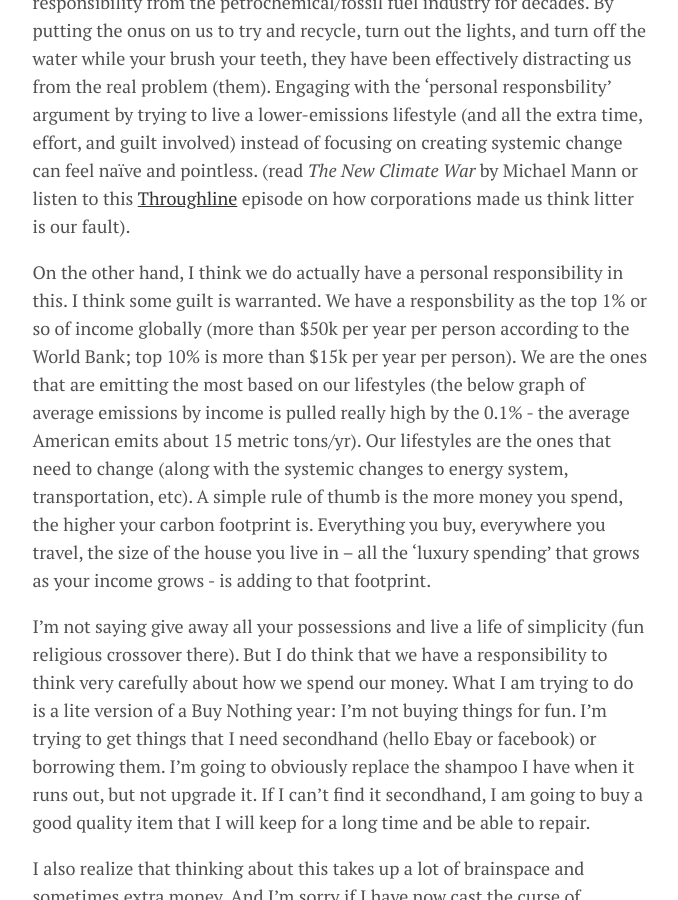
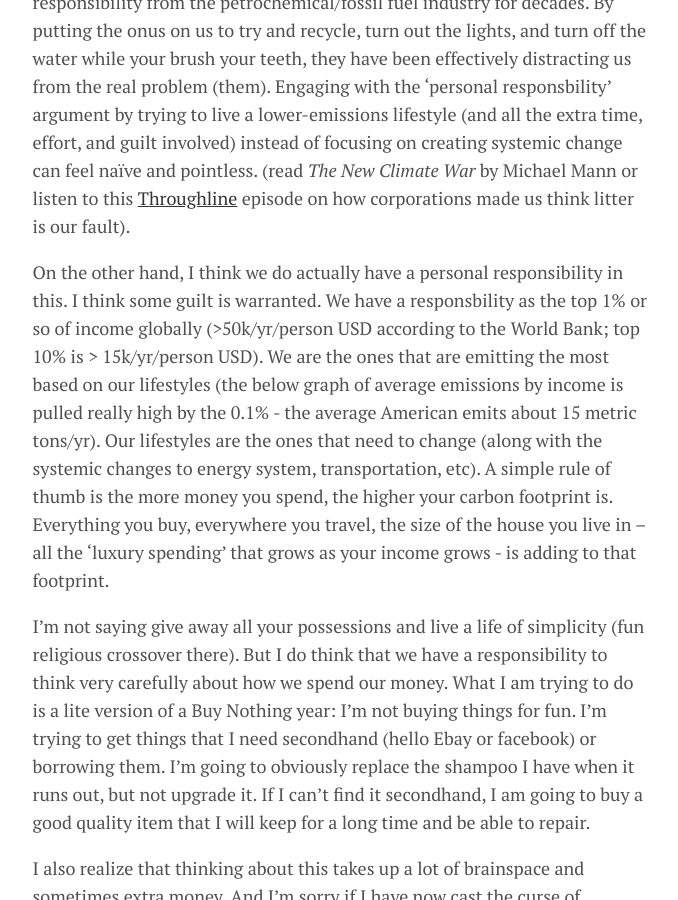
Before and after one commit to ml-henderson/ml-henderson.github.io, a Jekyll site: the page built from _posts/2023-01-18-term2_week1.md, in a window 1280 px wide and 900 px high, scrolled down 474 px. Shown: the whole window, without its empty margins (300-978 px from the left). Built offline with Jekyll 4.4.1, drawn with Linux system fonts in a browser that asks for light colours.

Commit message:
formatting

```diff
--- a/_posts/2023-01-18-term2_week1.md
+++ b/_posts/2023-01-18-term2_week1.md
@@ -11,7 +11,7 @@ I’m going to spend this week on a potential climate new year’s resolution (i
 
 The issue of a personal climate resolution can feel thorny. On the one hand, the majority of emissions are caused by corporations and governments. Your personal footprint is tiny in comparison. Carbon footprint calculators and shifting the blame to personal responsibility have been a tool to deflect responsibility from the petrochemical/fossil fuel industry for decades. By putting the onus on us to try and recycle, turn out the lights, and turn off the water while your brush your teeth, they have been effectively distracting us from the real problem (them). Engaging with the ‘personal responsbility’ argument by trying to live a lower-emissions lifestyle (and all the extra time, effort, and guilt involved) instead of focusing on creating systemic change can feel naïve and pointless. (read _The New Climate War_ by Michael Mann or listen to this [Throughline](https://open.spotify.com/episode/2DPUWG4bcGFCpJWfUmI6xu?si=d1061f639b87494e&nd=1) episode on how corporations made us think litter is our fault).
 
-On the other hand, I think we do actually have a personal responsibility in this. I think some guilt is warranted. We have a responsbility as the top 1% or so of income globally (more than $50k per year per person according to the World Bank; top 10% is more than $15k per year per person). We are the ones that are emitting the most based on our lifestyles (the below graph of average emissions by income is pulled really high by the 0.1% - the average American emits about 15 metric tons/yr). Our lifestyles are the ones that need to change (along with the systemic changes to energy system, transportation, etc). A simple rule of thumb is the more money you spend, the higher your carbon footprint is. Everything you buy, everywhere you travel, the size of the house you live in --  all the ‘luxury spending’ that grows as your income grows -  is adding to that footprint.
+On the other hand, I think we do actually have a personal responsibility in this. I think some guilt is warranted. We have a responsbility as the top 1% or so of income globally (>50k/yr/person USD according to the World Bank; top 10% is > 15k/yr/person USD). We are the ones that are emitting the most based on our lifestyles (the below graph of average emissions by income is pulled really high by the 0.1% - the average American emits about 15 metric tons/yr). Our lifestyles are the ones that need to change (along with the systemic changes to energy system, transportation, etc). A simple rule of thumb is the more money you spend, the higher your carbon footprint is. Everything you buy, everywhere you travel, the size of the house you live in --  all the ‘luxury spending’ that grows as your income grows -  is adding to that footprint.
 
 I’m not saying give away all your possessions and live a life of simplicity (fun religious crossover there). But I do think that we have a responsibility to think very carefully about how we spend our money. What I am trying to do is a lite version of a Buy Nothing year: I’m not buying things for fun. I’m trying to get things that I need secondhand (hello Ebay or facebook) or borrowing them. I’m going to obviously replace the shampoo I have when it runs out, but not upgrade it. If I can’t find it secondhand, I am going to buy a good quality item that I will keep for a long time and be able to repair.
 
```
